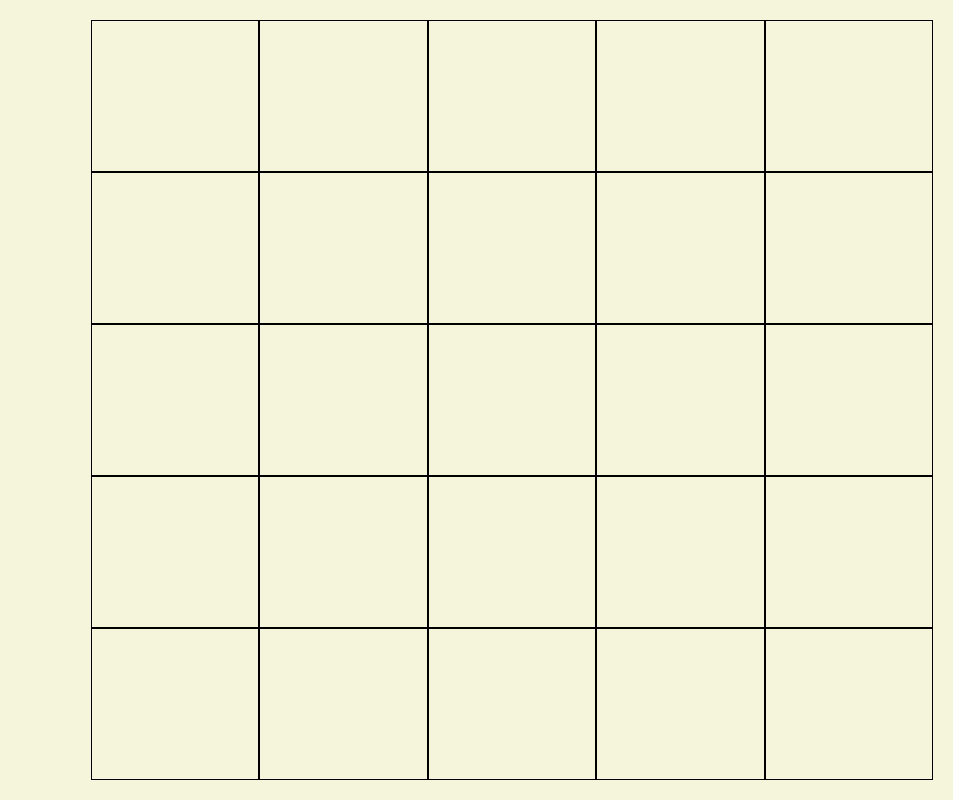
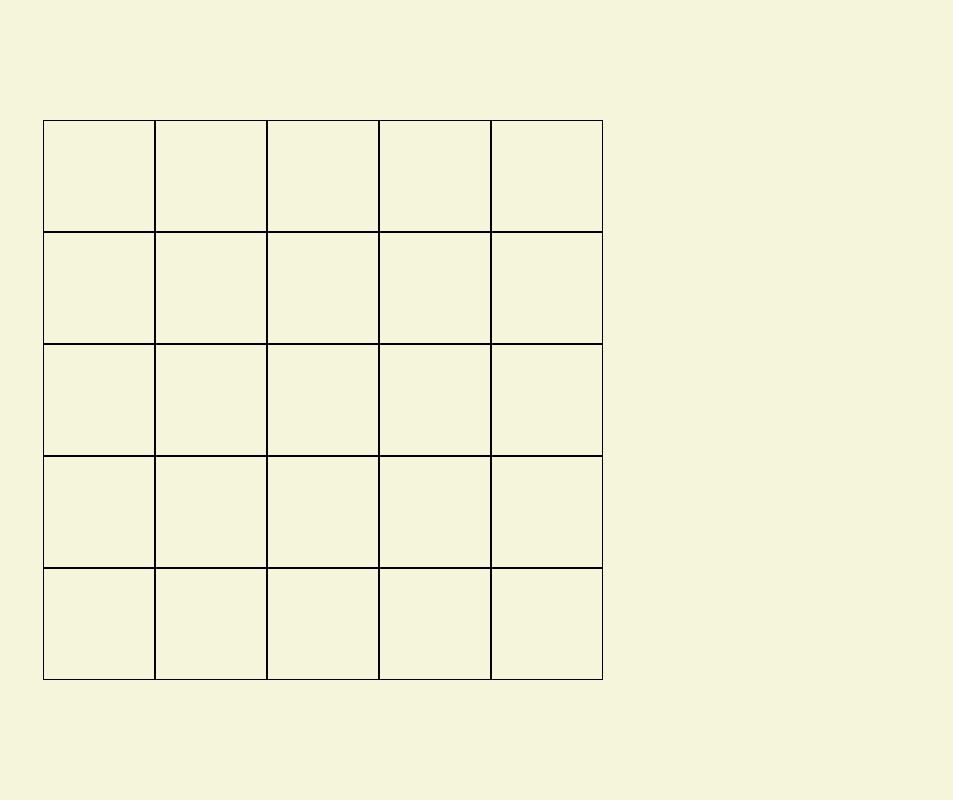
Before and after one commit to BobStanlee/Etch-a-Sketch, a plain HTML site: page index.html in a window 1280 px wide. Shown: the whole page, without its empty margins (327-1280 px from the left). Drawn offline with Linux system fonts and the light colour scheme.

Commit message:
Fixed the width and height for grid-container Centered all elements in Container

```diff
--- a/assets/css/style.css
+++ b/assets/css/style.css
@@ -12,8 +12,7 @@ body {
 
 .container {
     height: 100%;
-    display: grid;
-    grid-template-columns: 0.3fr 0.7fr;
+    display: flex;
     justify-content: center;
     align-items: center;
     column-gap: 20px;
@@ -22,6 +21,8 @@ body {
 .grid-container {
     width: 100%;
     height: 100%;
+    max-width: 600px;
+    max-height: 600px;
     display: flex;
     align-items: center;
     padding: 20px;
```
